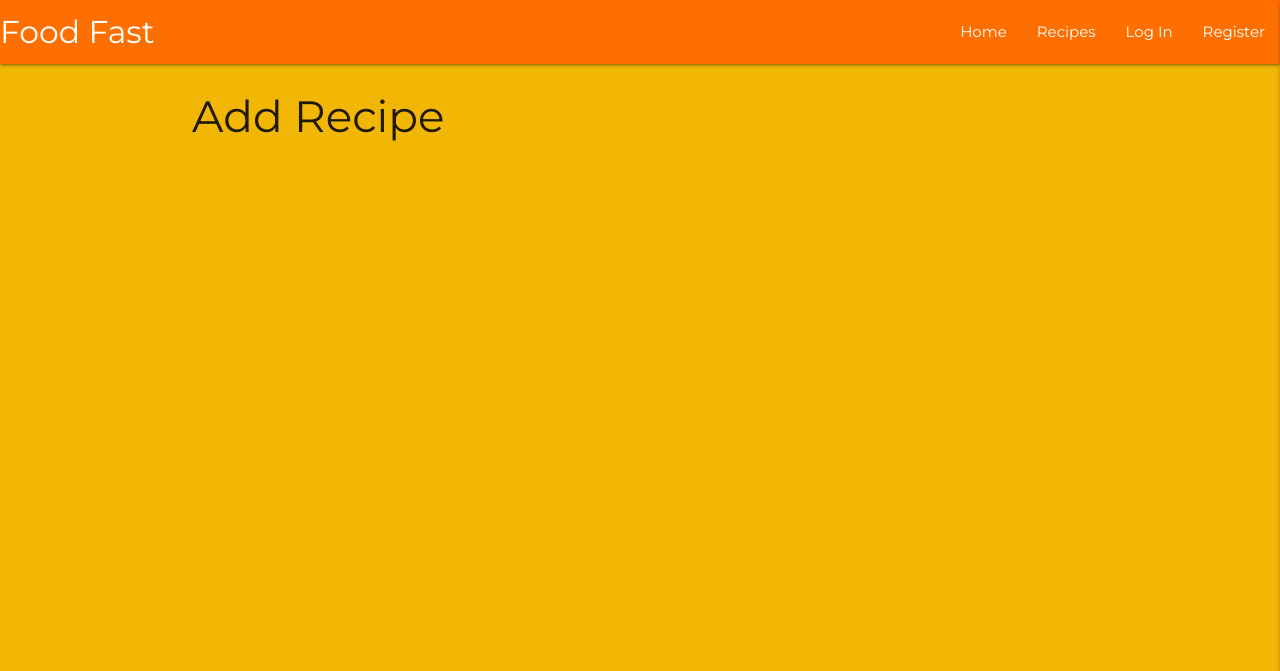
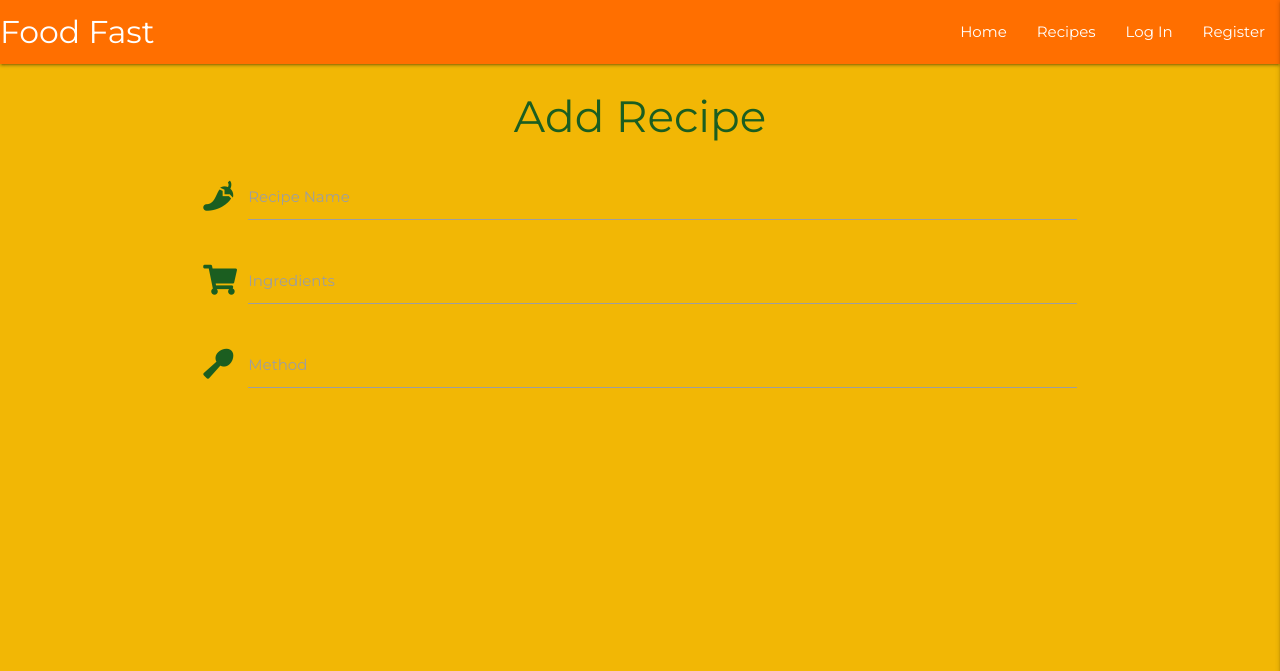
Before and after one commit to Code-Institute-Submissions/LAMcGuinness-MS3, a Flask app: template templates/add_recipe.html in a window 1280 px wide. Shown: the top 671 px of the page. Run offline with Flask 2, Linux system fonts and the light colour scheme; the template is opened without the code that fills it, so the values that code supplies are empty; some libraries are stand-ins or nearby versions.

Commit message:
made an add a recipe template

```diff
--- a/app.py
+++ b/app.py
@@ -105,6 +105,10 @@ def logout():
     return redirect(url_for("login"))
 
 
+@app.route("/add_recipe")
+def add_recipe():
+    return render_template("add_recipe.html")
+
 if __name__ == "__main__":
     app.run(host=os.environ.get("IP"),
             port=int(os.environ.get("PORT")),
--- a/templates/add_recipe.html
+++ b/templates/add_recipe.html
@@ -1,5 +1,27 @@
 {% extends "base.html" %}
 {% block content %}
-    <h3>Add Recipe</h3>
+    <h3 class ="green-text text-darken-4 center-align">Add Recipe</h3>
+
+    <div class="row">
+        <form class="col s12" method="POST" action="">
+          <div class="row">
+            <div class="input-field col s12">
+              <i class="fas fa-pepper-hot prefix green-text text-darken-4"></i>
+              <input id="icon_prefix" type="text" class="validate">
+              <label for="icon_prefix">Recipe Name</label>
+            </div>
+            <div class="input-field col s12">
+              <i class="fas fa-shopping-cart prefix green-text text-darken-4"></i>
+              <input id="icon_cart" type="tel" class="validate">
+              <label for="icon_cart">Ingredients</label>
+            </div>
+            <div class="input-field col s12">
+                <i class="fas fa-utensil-spoon prefix green-text text-darken-4"></i>
+                <input id="icon_spoon" type="tel" class="validate">
+                <label for="icon_spoon">Method</label>
+              </div>
+          </div>
+        </form>
+      </div>
 
 {% endblock %}
--- a/templates/base.html
+++ b/templates/base.html
@@ -31,7 +31,7 @@
                     <li><a href="{{ url_for('recipies') }}">Recipes</a></li>
                     {% if session.user %}
                         <li><a href="{{ url_for('profile', username=session['user']) }}">Profile</a></li>
-                        <li><a href="#">Add a Recipe</a></li>
+                        <li><a href="{{ url_for('add_recipe') }}">Add a Recipe</a></li>
                         <li><a href="#">Edit a Recipe</a></li>
                         <li><a href="{{ url_for('logout') }}">Log Out</a></li>
                     {% else %}
@@ -51,7 +51,7 @@
             <li><a href="{{ url_for('recipies') }}">Recipes</a></li>
             {% if session.user %}
                 <li><a href="{{ url_for('profile', username=session['user']) }}">Profile</a></li>
-                <li><a href="#">Add a Recipe</a></li>
+                <li><a href="{{ url_for('add_recipe') }}">Add a Recipe</a></li>
                 <li><a href="#">Edit a Recipe</a></li>
                 <li><a href="{{ url_for('logout') }}">Log Out</a></li>
             {% else %}
```
